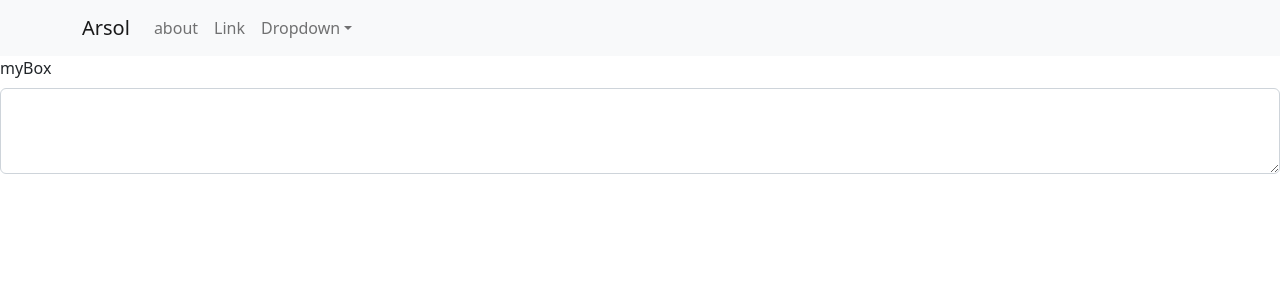
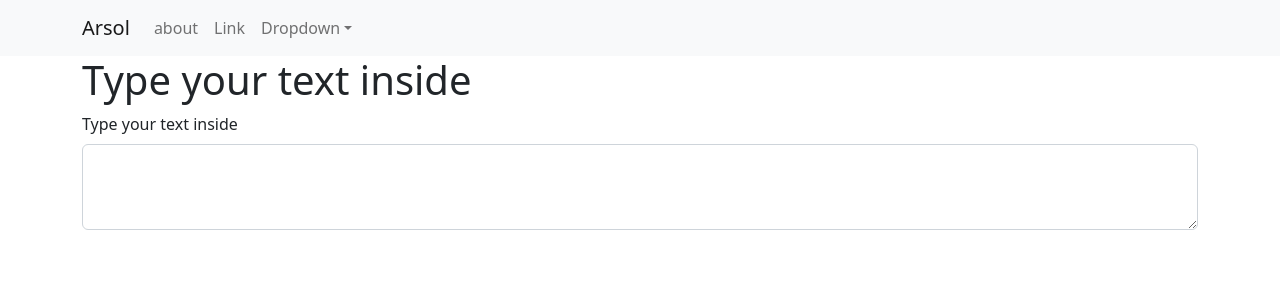
Before and after one commit to Rc0fficial/My-App-React, a React (Create React App) app: page / in a window 1280 px wide. Shown: the top 300 px of the page. Built offline with nearby package versions, Linux system fonts and the light colour scheme.

Commit message:
text box modified

```diff
--- a/src/App.js
+++ b/src/App.js
@@ -8,7 +8,7 @@ function App() {
   return (
     <>
       <Navbar title = "Arsol" about = "about" />
-      <Form/>
+      <Form heading = "Type your text inside" />
 
     </>
   );
--- a/src/Components/Form.js
+++ b/src/Components/Form.js
@@ -1,14 +1,16 @@
-import Form from 'react-bootstrap/Form';
+import Form from "react-bootstrap/Form";
 
-function TextControlsExample() {
+function TextControlsExample(props) {
   return (
-    <Form>
-
-      <Form.Group className="mb-3" controlId="exampleForm.ControlTextarea1">
-        <Form.Label>myBox</Form.Label>
-        <Form.Control as="textarea" rows={3} />
-      </Form.Group>
-    </Form>
+    <div className="container">
+        <h1>{props.heading}</h1>
+      <Form>
+        <Form.Group className="mb-3" controlId="exampleForm.ControlTextarea1">
+          <Form.Label> {props.heading} </Form.Label>
+          <Form.Control as="textarea" rows={3} />
+        </Form.Group>
+      </Form>
+    </div>
   );
 }
 
```
